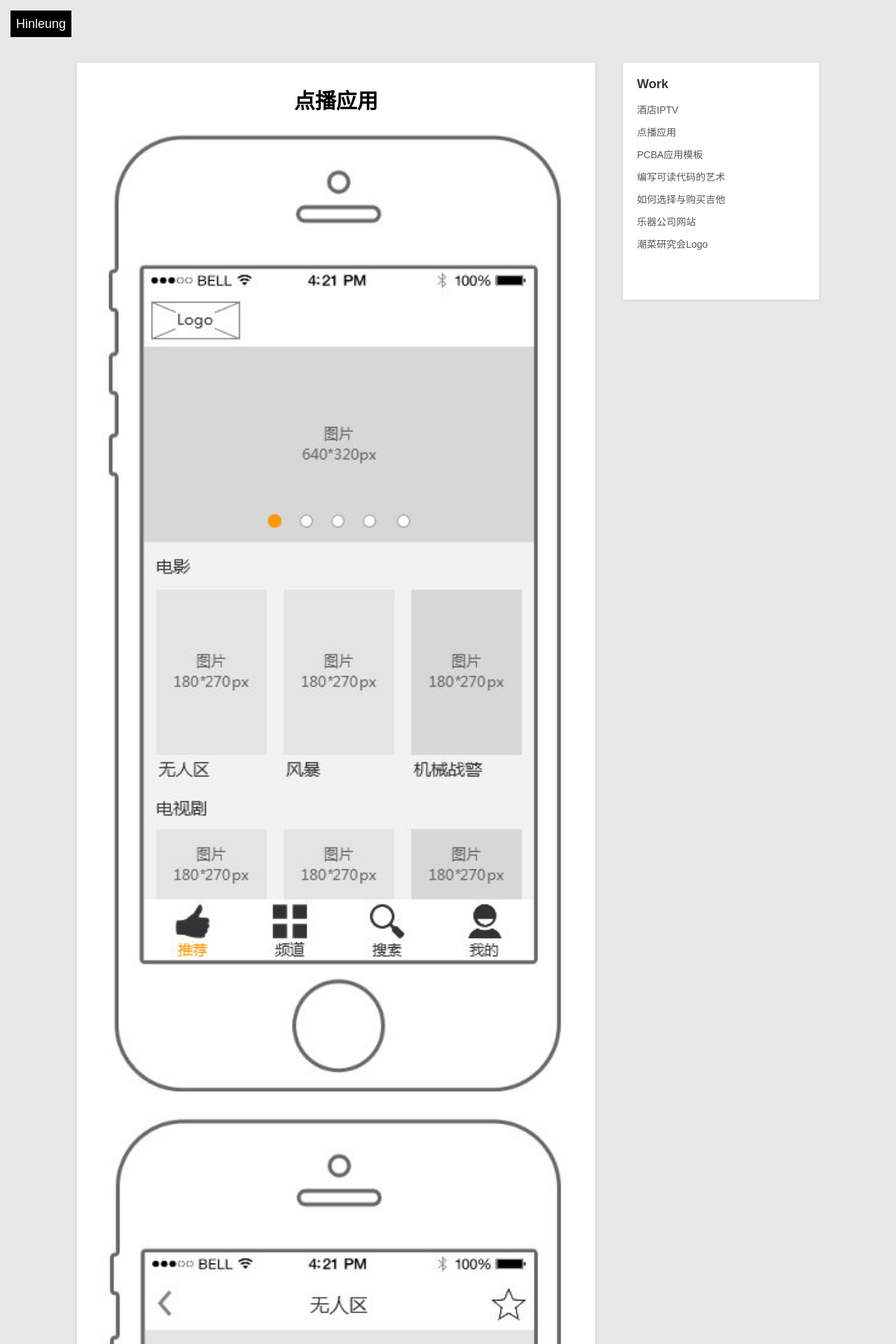
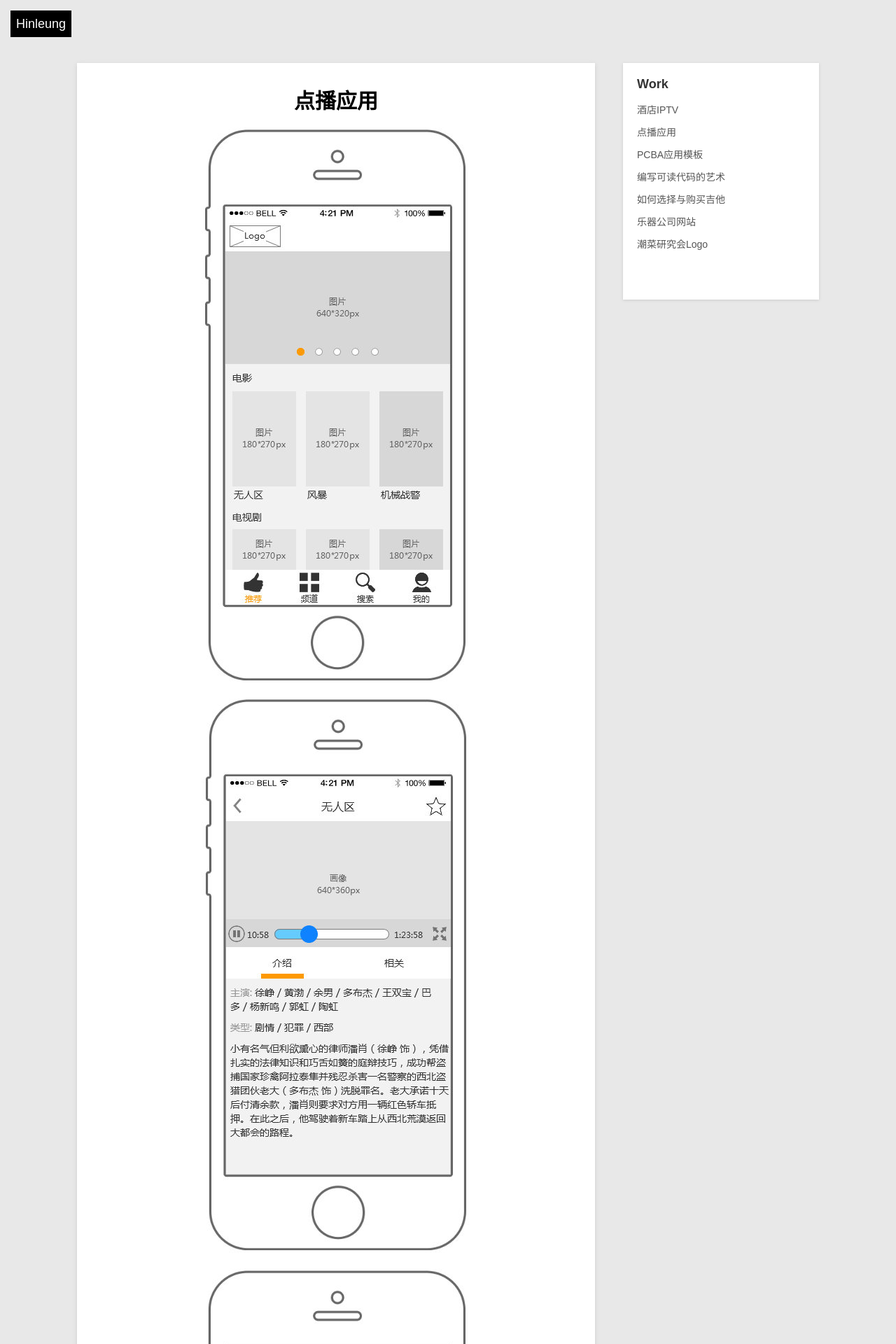
Before and after one commit to hinleung/hinleung.github.io, a Jekyll site: the page built from _posts/blog/2013-08-24-css3-animation.md, in a window 1280 px wide. Shown: the top 1920 px of the page at 70% size. Built offline with Jekyll 4.4.1, drawn with Linux system fonts in a browser that asks for light colours; Markdown is read by kramdown in place of the engine named in the settings.

Commit message:
Update default.css

```diff
--- a/css/default.css
+++ b/css/default.css
@@ -11,7 +11,7 @@ body,button,input,select,textarea{font-size:12px/1.5;}
 input,select,textarea{font-size:100%;}
 table{border-collapse:collapse;border-spacing:0;}
 th{text-align:inherit;}
-fieldset,img,a img{border:0;width:100%;height:100%;}
+fieldset,img,a img{border:0;}
 iframe{display:block;}
 abbr,acronym{border:0;font-variant:normal;}
 del{text-decoration:line-through;}
```
